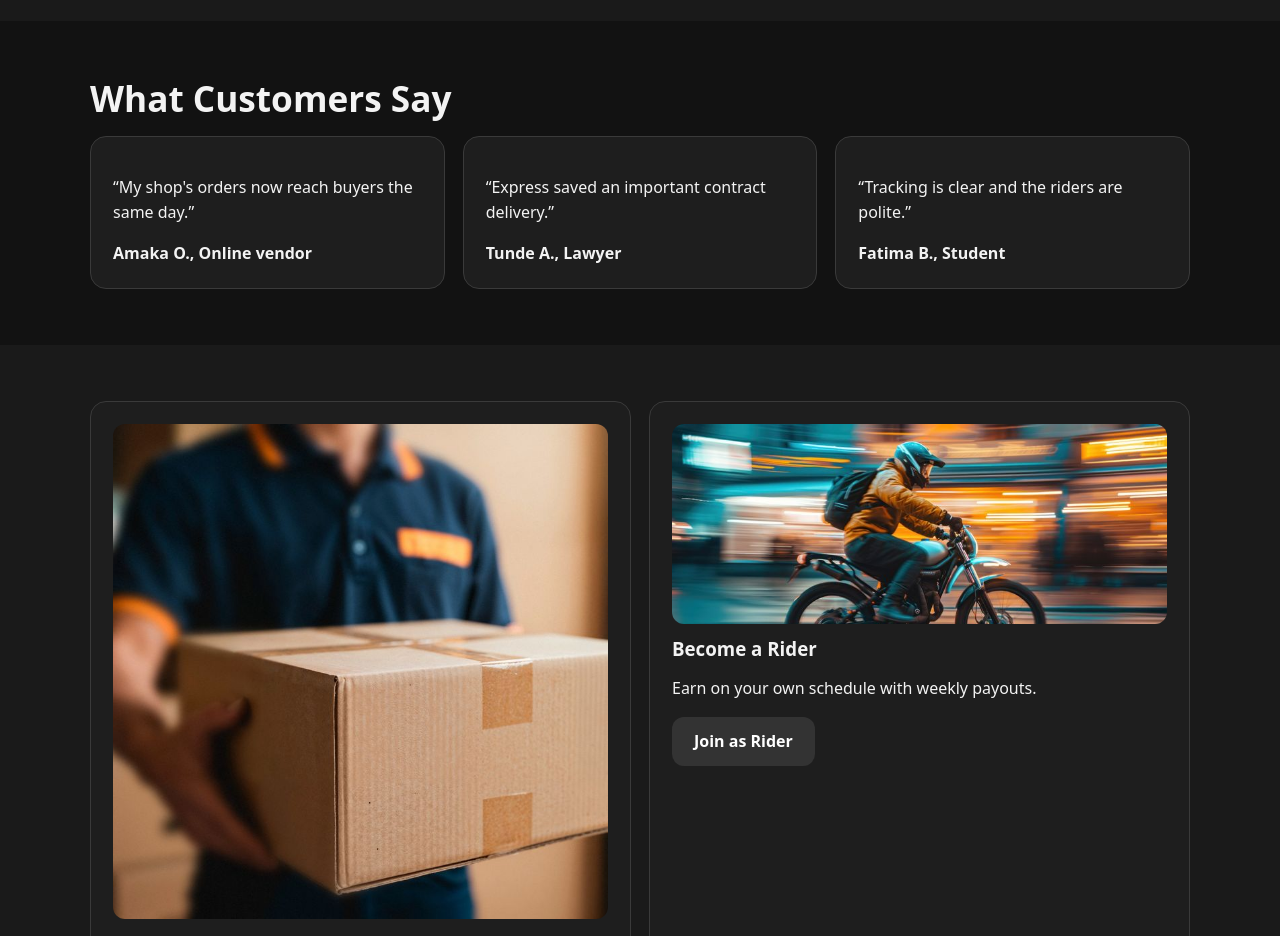
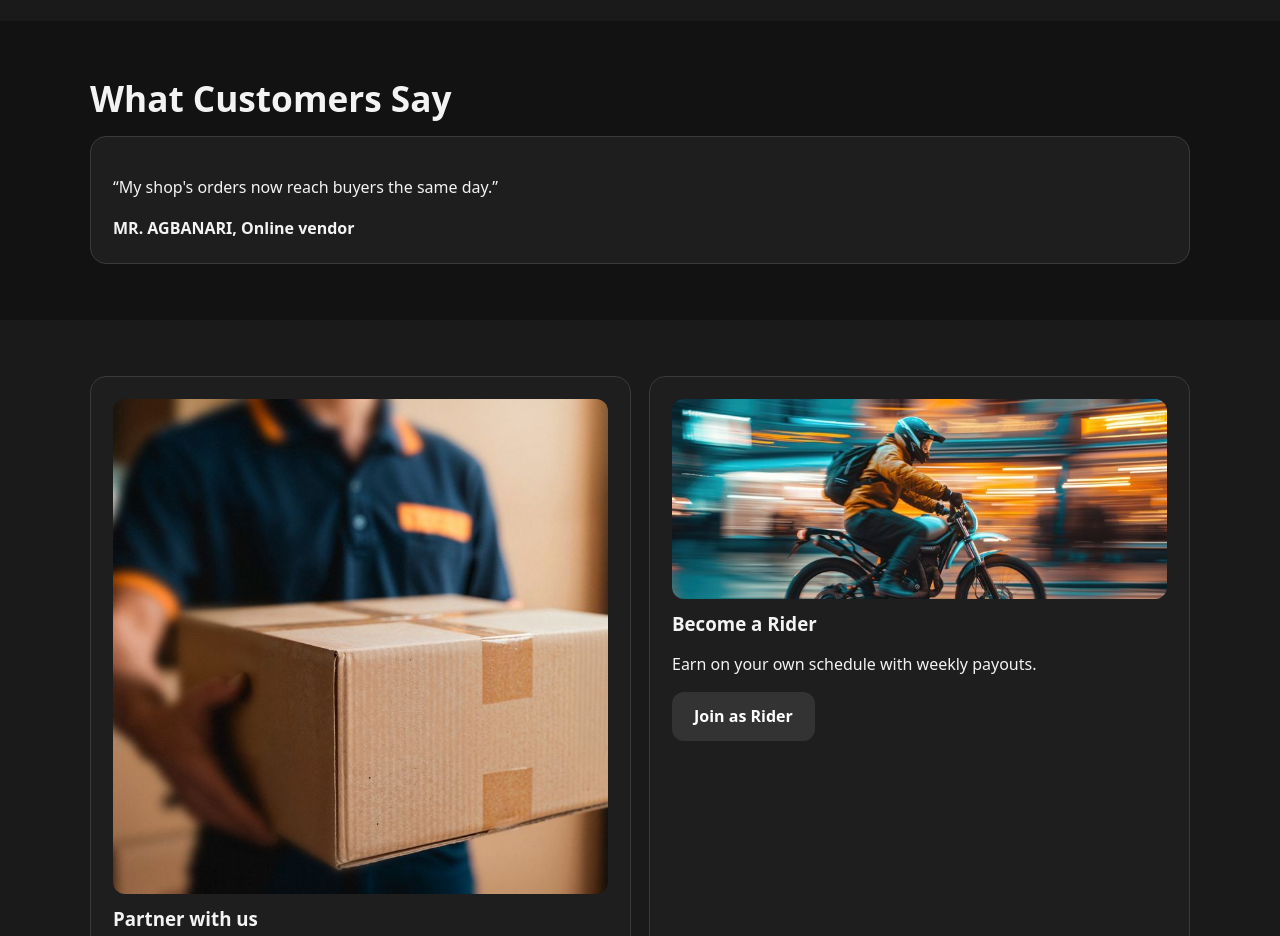
Before and after one commit to wisdom-bot/Delivery-Company, a plain HTML site: page index.html in a window 1280 px wide. Shown: the part 1780-2716 px from the top of the page. Drawn offline with Linux system fonts and the light colour scheme.

Commit message:
Update index.html

```diff
--- a/index.html
+++ b/index.html
@@ -74,9 +74,7 @@
  <section class="s"><div class="wrap">
   <h2>What Customers Say</h2>
   <div class="grid">
-   <div class="card"><p>“My shop's orders now reach buyers the same day.”</p><b>Amaka O., Online vendor</b></div>
-   <div class="card"><p>“Express saved an important contract delivery.”</p><b>Tunde A., Lawyer</b></div>
-   <div class="card"><p>“Tracking is clear and the riders are polite.”</p><b>Fatima B., Student</b></div>
+   <div class="card"><p>“My shop's orders now reach buyers the same day.”</p><b>MR. AGBANARI, Online vendor</b></div>
   </div>
  </div></section>
 
```
